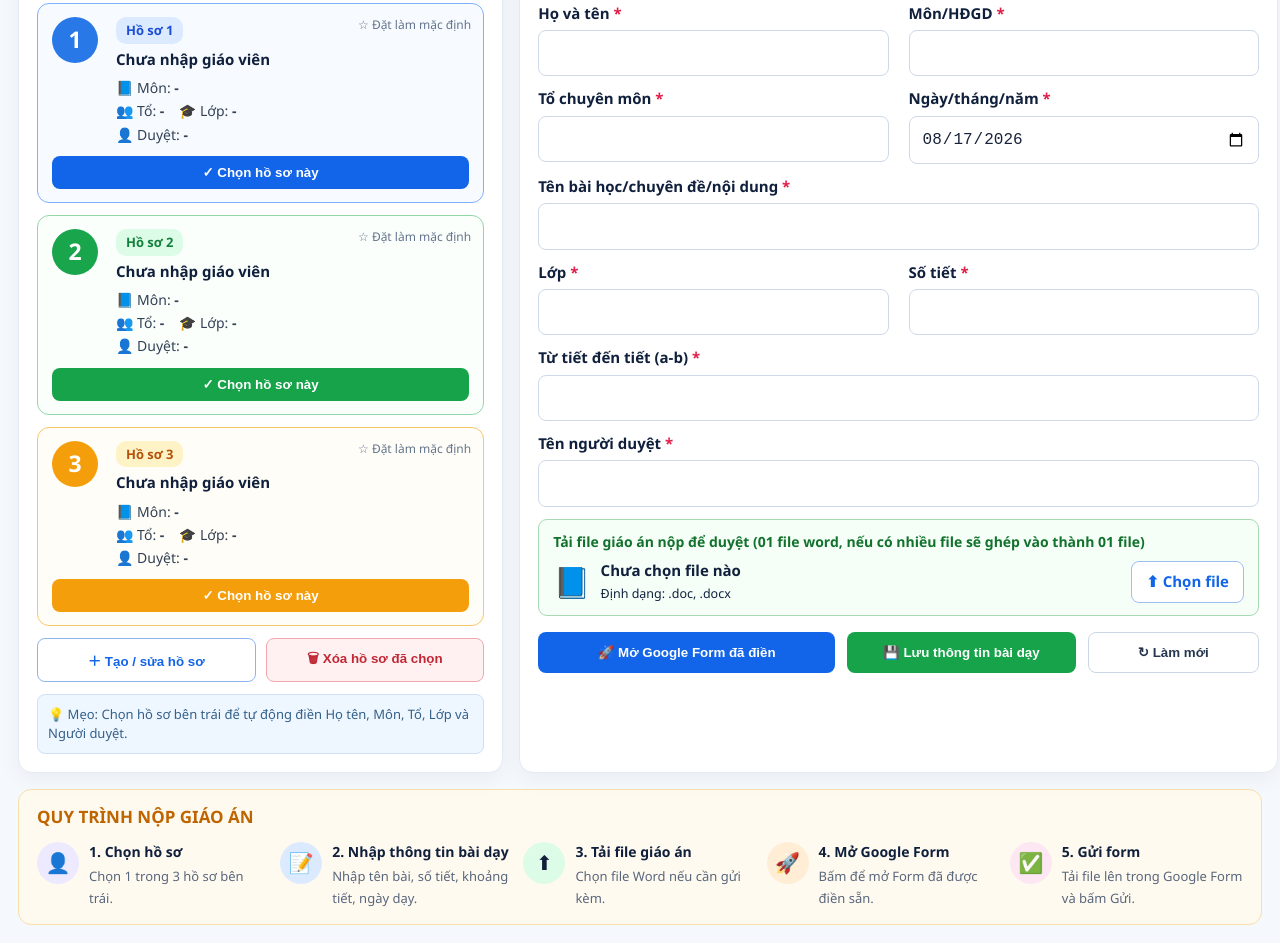
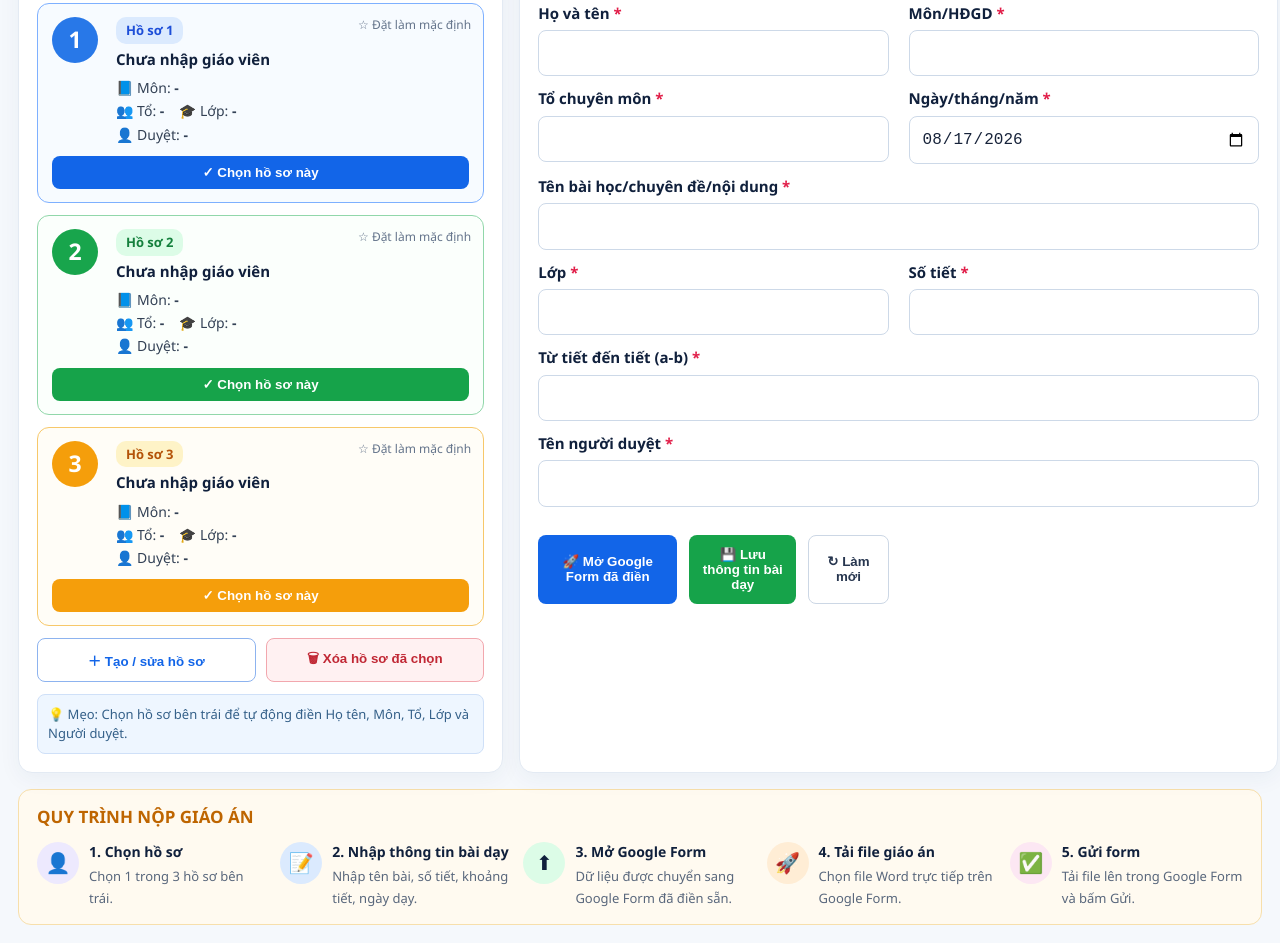
Before and after one commit to tuantoancb/GA, a website: page index.html in a window 1280 px wide. Shown: the part 196-1139 px from the top of the page. Drawn offline with Linux system fonts and the light colour scheme.

Commit message:
Add files via upload

```diff
--- a/index.html
+++ b/index.html
@@ -129,16 +129,7 @@ body{margin:0;font-family:"Segoe UI","Noto Sans","Roboto","Arial",sans-serif;bac
     <div class="field full"><label>Từ tiết đến tiết (a-b) <span class="req">*</span></label><input id="range"></div>
     <div class="field full"><label>Tên người duyệt <span class="req">*</span></label><input id="approver"></div>
 
-    <div class="uploadbox">
-      <div class="uploadtitle">Tải file giáo án nộp để duyệt (01 file word, nếu có nhiều file sẽ ghép vào thành 01 file)</div>
-      <div class="fileline">
-        <div class="fileinfo"><div class="fileicon">📘</div><div><b id="fileName">Chưa chọn file nào</b><br><small>Định dạng: .doc, .docx</small></div></div>
-        <label class="choose">⬆ Chọn file<input id="fileInput" type="file" accept=".doc,.docx" hidden></label>
-      </div>
-    </div>
-  </div>
-
-  <div class="actions">
+    <div class="actions">
     <button class="open" onclick="openPrefilled()">🚀 Mở Google Form đã điền</button>
     <button class="save" onclick="saveLesson()">💾 Lưu thông tin bài dạy</button>
     <button class="reset" onclick="resetLesson()">↻ Làm mới</button>
@@ -151,8 +142,8 @@ body{margin:0;font-family:"Segoe UI","Noto Sans","Roboto","Arial",sans-serif;bac
   <div class="steps">
     <div class="step"><div class="ico">👤</div><div><b>1. Chọn hồ sơ</b><span>Chọn 1 trong 3 hồ sơ bên trái.</span></div></div>
     <div class="step"><div class="ico">📝</div><div><b>2. Nhập thông tin bài dạy</b><span>Nhập tên bài, số tiết, khoảng tiết, ngày dạy.</span></div></div>
-    <div class="step"><div class="ico">⬆</div><div><b>3. Tải file giáo án</b><span>Chọn file Word nếu cần gửi kèm.</span></div></div>
-    <div class="step"><div class="ico">🚀</div><div><b>4. Mở Google Form</b><span>Bấm để mở Form đã được điền sẵn.</span></div></div>
+    <div class="step"><div class="ico">⬆</div><div><b>3. Mở Google Form</b><span>Dữ liệu được chuyển sang Google Form đã điền sẵn.</span></div></div>
+    <div class="step"><div class="ico">🚀</div><div><b>4. Tải file giáo án</b><span>Chọn file Word trực tiếp trên Google Form.</span></div></div>
     <div class="step"><div class="ico">✅</div><div><b>5. Gửi form</b><span>Tải file lên trong Google Form và bấm Gửi.</span></div></div>
   </div>
 </section>
@@ -215,11 +206,6 @@ function clearCurrent(){
 }
 function today(){return new Date().toISOString().slice(0,10)}
 $('date').value=today();
-
-$('fileInput').addEventListener('change',e=>{
- const f=e.target.files[0];$('fileName').textContent=f?f.name:'Chưa chọn file nào';
-});
-
 function saveLesson(){
  const data={lesson:$('lesson').value,periods:$('periods').value,range:$('range').value,date:$('date').value};
  localStorage.setItem('ga_lesson_v37',JSON.stringify(data));alert('Đã lưu thông tin bài dạy.');
@@ -228,7 +214,7 @@ function loadLesson(){
  try{const d=JSON.parse(localStorage.getItem('ga_lesson_v37')||'{}');if(d.lesson)$('lesson').value=d.lesson;if(d.periods)$('periods').value=d.periods;if(d.range)$('range').value=d.range;if(d.date)$('date').value=d.date}catch(e){}
 }
 function resetLesson(){
- $('lesson').value='';$('periods').value='';$('range').value='';$('date').value=today();$('fileInput').value='';$('fileName').textContent='Chưa chọn file nào';
+ $('lesson').value='';$('periods').value='';$('range').value='';$('date').value=today();
 }
 function openPrefilled(){
  const req=['name','subject','team','date','lesson','className','periods','range','approver'];
```
Also changed, not shown: README.md.
